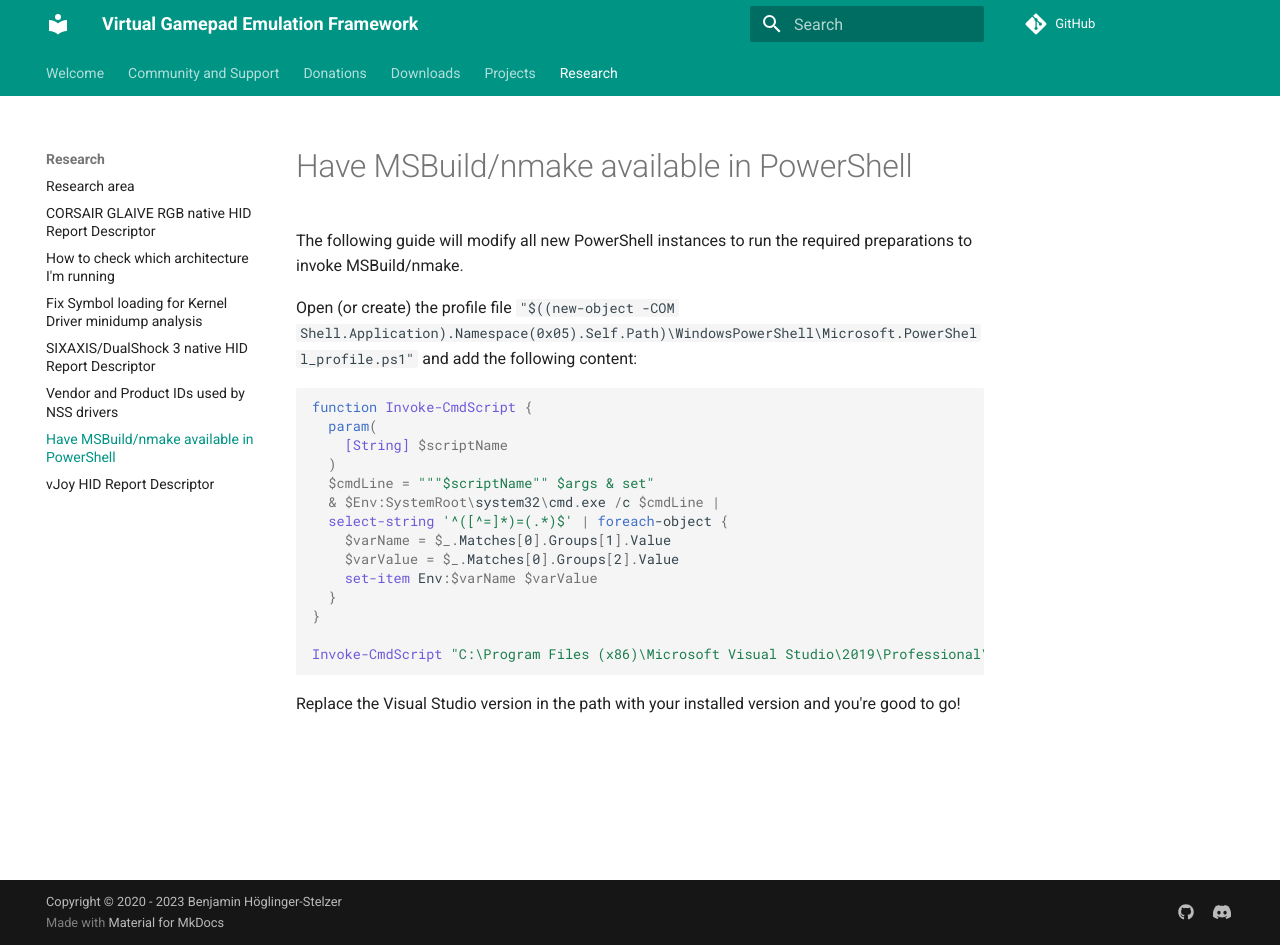
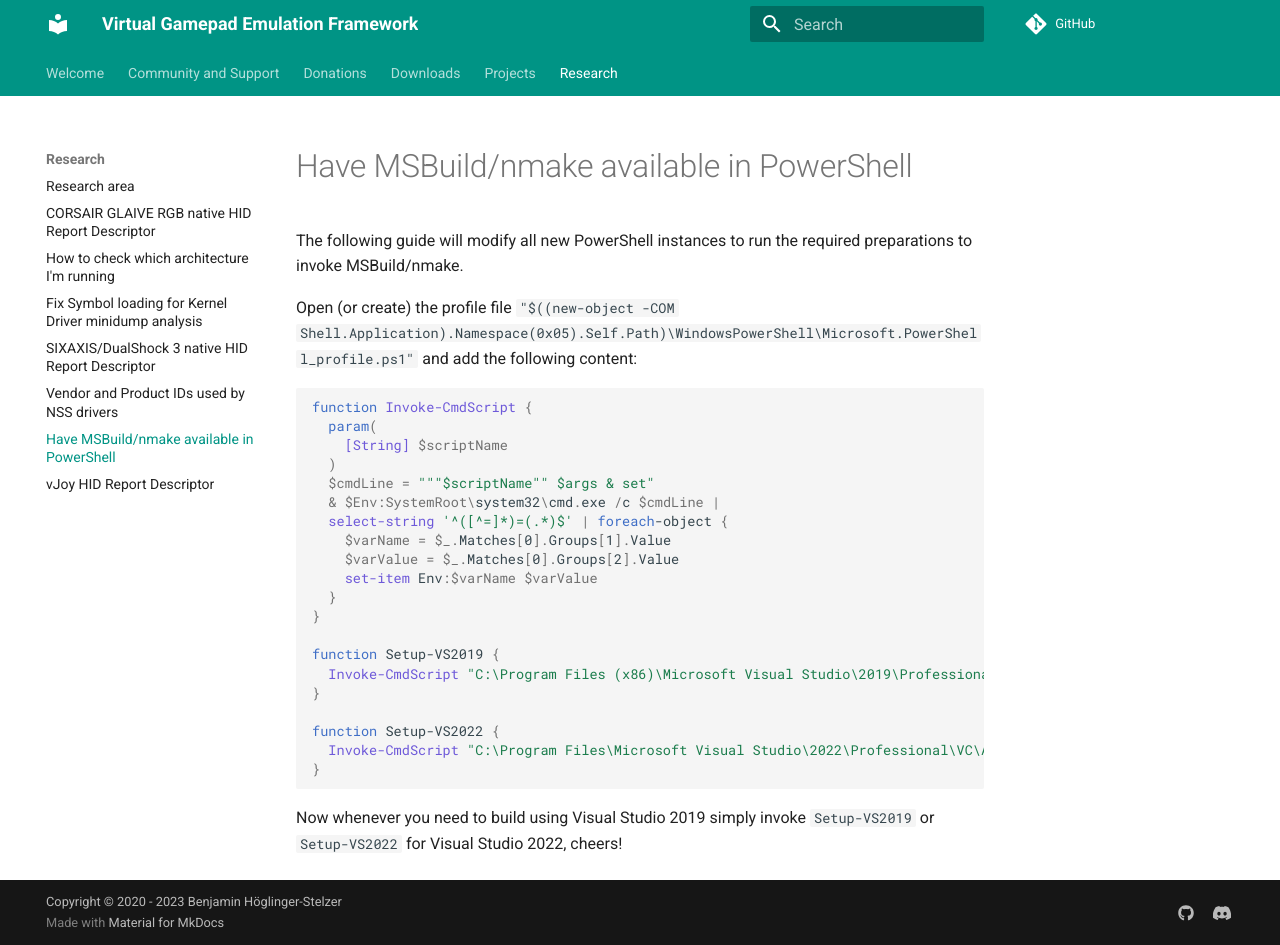
Before and after one commit to nefarius/ViGEm.github.io, an MkDocs documentation site: the page built from docs/research/nmake-in-PowerShell.md, in a window 1280 px wide and 945 px high. Built offline with MkDocs 1.6.1 and Material for MkDocs 9.7.7, drawn with Linux system fonts in a browser that asks for light colours; comment, search, counter and statistics services are not loaded.

Commit message:
Updated nmake/msbuild snippet

````diff
--- a/docs/research/nmake-in-PowerShell.md
+++ b/docs/research/nmake-in-PowerShell.md
@@ -18,7 +18,13 @@ function Invoke-CmdScript {
   }
 }
 
-Invoke-CmdScript "C:\Program Files (x86)\Microsoft Visual Studio\2019\Professional\VC\Auxiliary\Build\vcvarsall.bat" x64
+function Setup-VS2019 {
+  Invoke-CmdScript "C:\Program Files (x86)\Microsoft Visual Studio\2019\Professional\VC\Auxiliary\Build\vcvarsall.bat" x64
+}
+
+function Setup-VS2022 {
+  Invoke-CmdScript "C:\Program Files\Microsoft Visual Studio\2022\Professional\VC\Auxiliary\Build\vcvarsall.bat" x64
+}
 ```
 
-Replace the Visual Studio version in the path with your installed version and you're good to go!
+Now whenever you need to build using Visual Studio 2019 simply invoke `Setup-VS2019` or `Setup-VS2022` for Visual Studio 2022, cheers!
````
